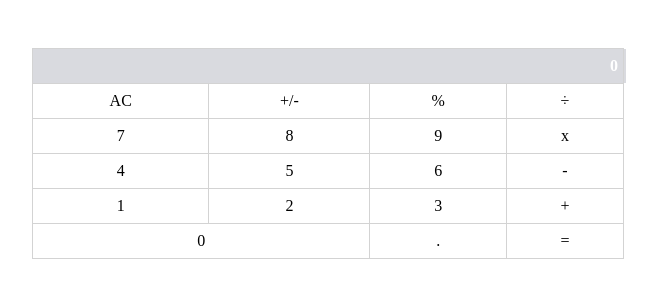
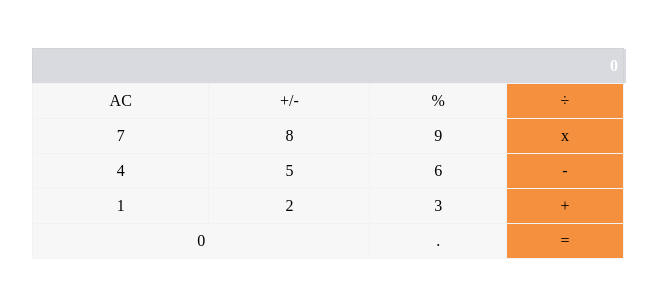
Before and after one commit to bronnie313/Math-magician, a React (Create React App) app: page / in a window 1280 px wide. Shown: the top 300 px of the page, without its empty margins (16-673 px from the left). Built offline with nearby package versions, Linux system fonts and the light colour scheme.

Commit message:
add styling to the structure

```diff
--- a/src/components/Calculator.js
+++ b/src/components/Calculator.js
@@ -8,31 +8,31 @@ const Cal = () => (
         <td>AC</td>
         <td>+/-</td>
         <td>%</td>
-        <td>÷</td>
+        <td className="last">÷</td>
 
       </tr>
       <tr>
         <td>7</td>
         <td>8</td>
         <td>9</td>
-        <td>x</td>
+        <td className="last">x</td>
       </tr>
       <tr>
         <td>4</td>
         <td>5</td>
         <td>6</td>
-        <td>-</td>
+        <td className="last">-</td>
       </tr>
       <tr>
         <td>1</td>
         <td>2</td>
         <td>3</td>
-        <td>+</td>
+        <td className="last">+</td>
       </tr>
       <tr>
         <td className="zero" colSpan={2}>0</td>
         <td>.</td>
-        <td>=</td>
+        <td className="last">=</td>
       </tr>
     </table>
   </section>
--- a/src/index.css
+++ b/src/index.css
@@ -12,9 +12,10 @@ table {
 
 th,
 td {
-  border: 1px solid lightgray;
+  border: 1px solid hsla(260, 11%, 95%, 1);
   padding: 8px;
   text-align: center;
+  background: hsla(240, 7%, 97%, 1);
 }
 
 section {
@@ -29,3 +30,7 @@ section {
   color: white;
   background: hsl(230deg 8.57% 86.27%);
 }
+
+.last {
+  background-color: hsl(27.21deg 90.15% 60.2%);
+}
```
